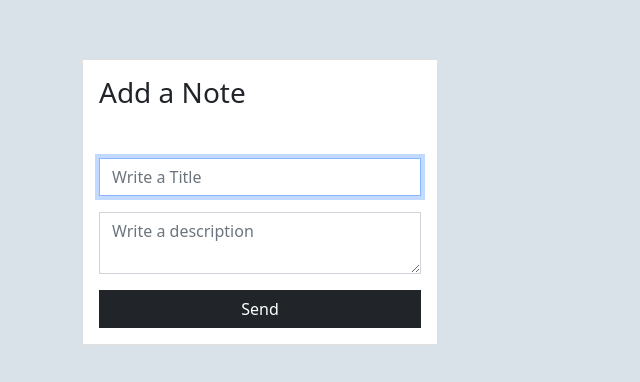
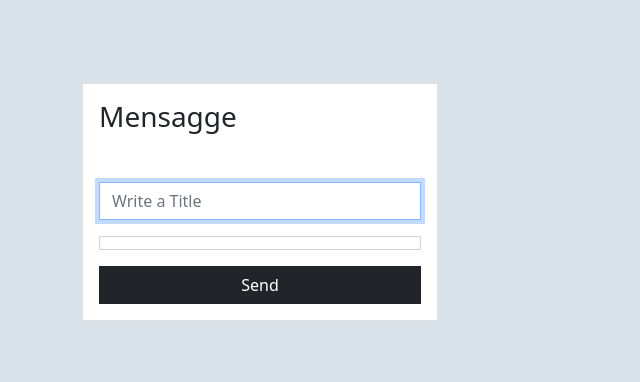
Before and after one commit to Yair-Bataglia/nodejs-sockets, a website: page dist/public/index.html in a window 1280 px wide. Shown: the part 198-580 px from the top of the page, without its empty margins (0-640 px from the left). Drawn offline with nearby package versions, Linux system fonts and the light colour scheme; no server answers.

Commit message:
Update index.html div

```diff
--- a/dist/public/index.html
+++ b/dist/public/index.html
@@ -18,13 +18,13 @@
         <div class="row h-100">
             <div class="col-md-4 my-auto">
                 <form id="noteForm" class="card card-body rounded-0" action="">
-                    <h1 class="h3 mb-5">Add a Note</h1>
+                    <h1 class="h3 mb-5">Mensagge</h1>
 
                     <input type="text" name="title" id="title" placeholder="Write a Title"
                         class="form-control rounded-0 mb-3" autofocus>
 
-                    <textarea name="description" id="description" rows="2" class="form-control rounded-0 mb-3"
-                        placeholder="Write a description"></textarea>
+                    <div name="description" id="description" rows="2" class="form-control rounded-0 mb-3"
+                        placeholder="Write a description"></div>
 
                     <button class="btn btn-dark rounded-0">Send</button>
                 </form>
```
